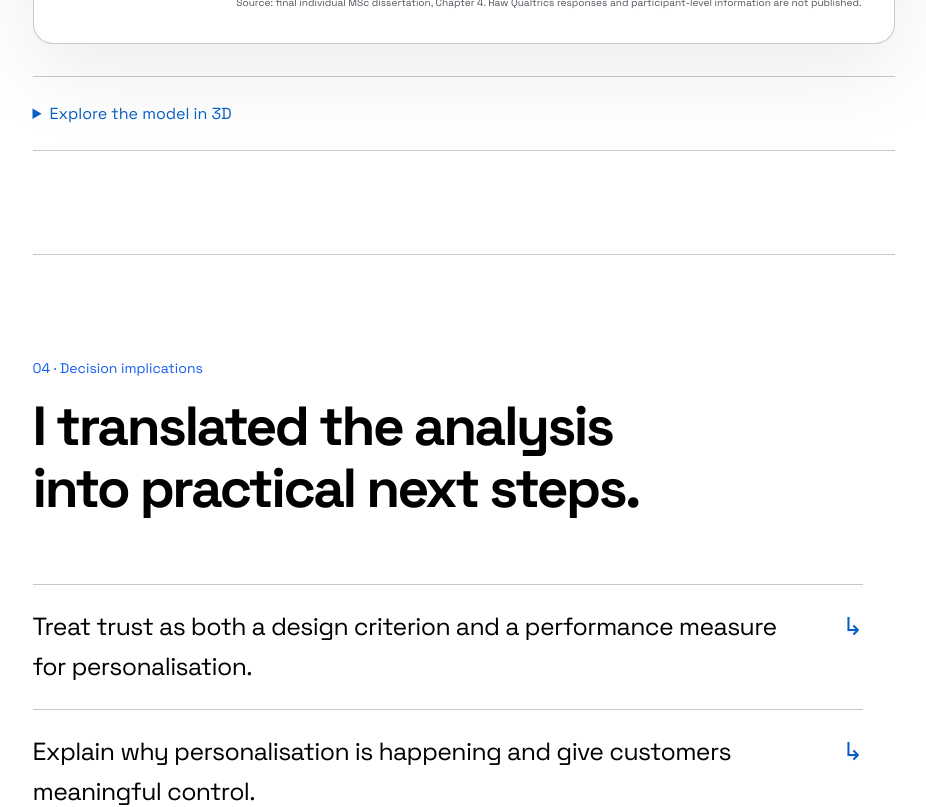
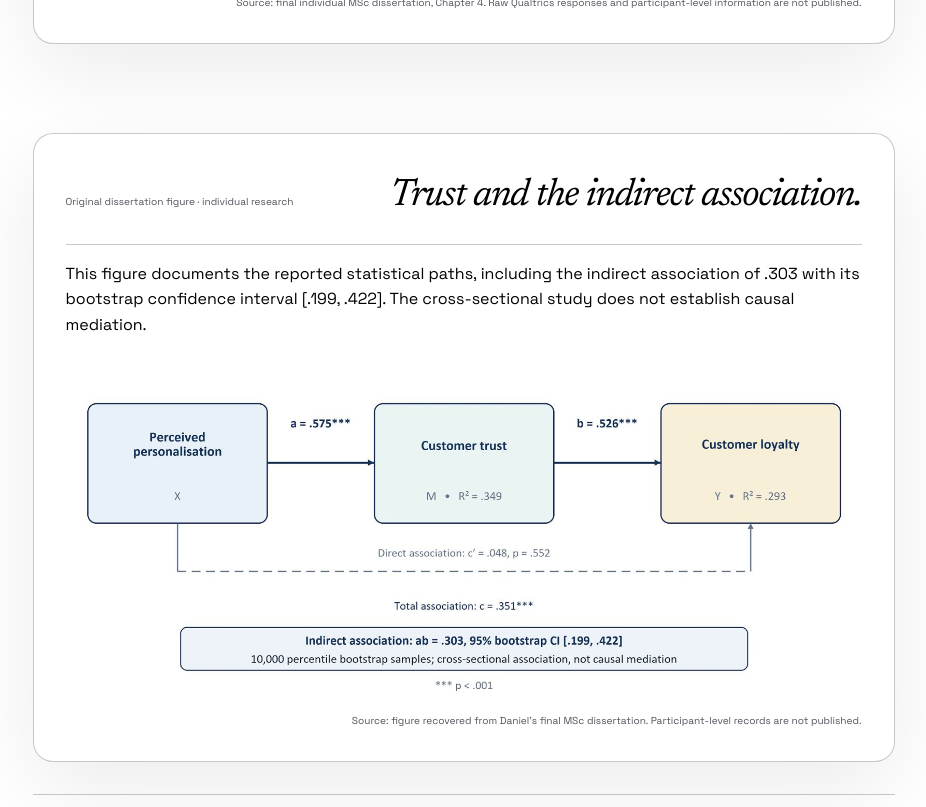
Before and after one commit to dccchidera-lgtm/dccchidera-lgtm.github.io, a Next.js app: page /work/customer-intelligence/ in a window 1280 px wide. Shown: the part 5280-6087 px from the top of the page, without its empty margins (328-1254 px from the left). Built offline with nearby package versions, Linux system fonts and the light colour scheme.

Commit message:
Display recovered SAS, SQL and dissertation figures inside existing case studies

```diff
--- a/app/work/[slug]/page.tsx
+++ b/app/work/[slug]/page.tsx
@@ -3,6 +3,7 @@ import type { Metadata } from 'next';
 import { notFound } from 'next/navigation';
 import { CaseEvidenceVisual } from '@/components/case-evidence-visual';
 import { RecoveredProjectEvidence } from '@/components/recovered-project-evidence';
+import { OriginalProjectFigures } from '@/components/original-project-figures';
 import { CaseNavigator } from '@/components/case-navigator';
 import { NativeLink } from '@/components/native-link';
 import { PageFooter } from '@/components/page-footer';
@@ -173,6 +174,7 @@ export default async function CaseStudyPage({ params }: PageProps) {
                 <p className="large-copy">{project.evidence}</p>
                 <CaseEvidenceVisual slug={project.slug} />
                 <RecoveredProjectEvidence slug={project.slug} />
+                <OriginalProjectFigures slug={project.slug} />
                 {project.slug !== 'ecommerce-bi' && (
                   <details className="case-model-disclosure">
                     <summary>Explore the model in 3D</summary>
```
